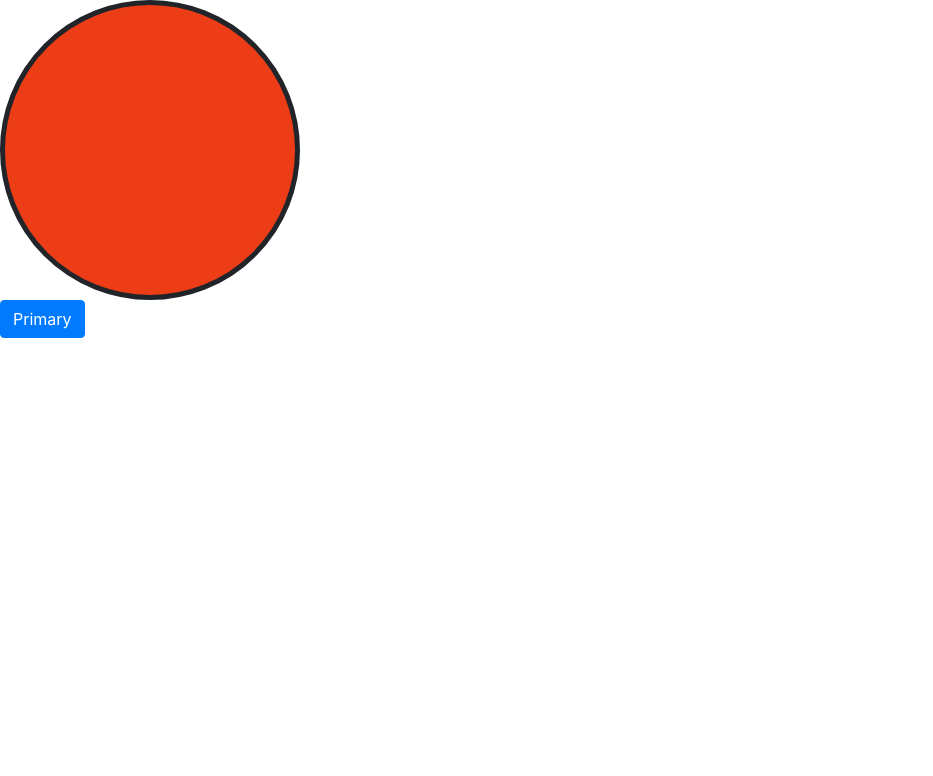
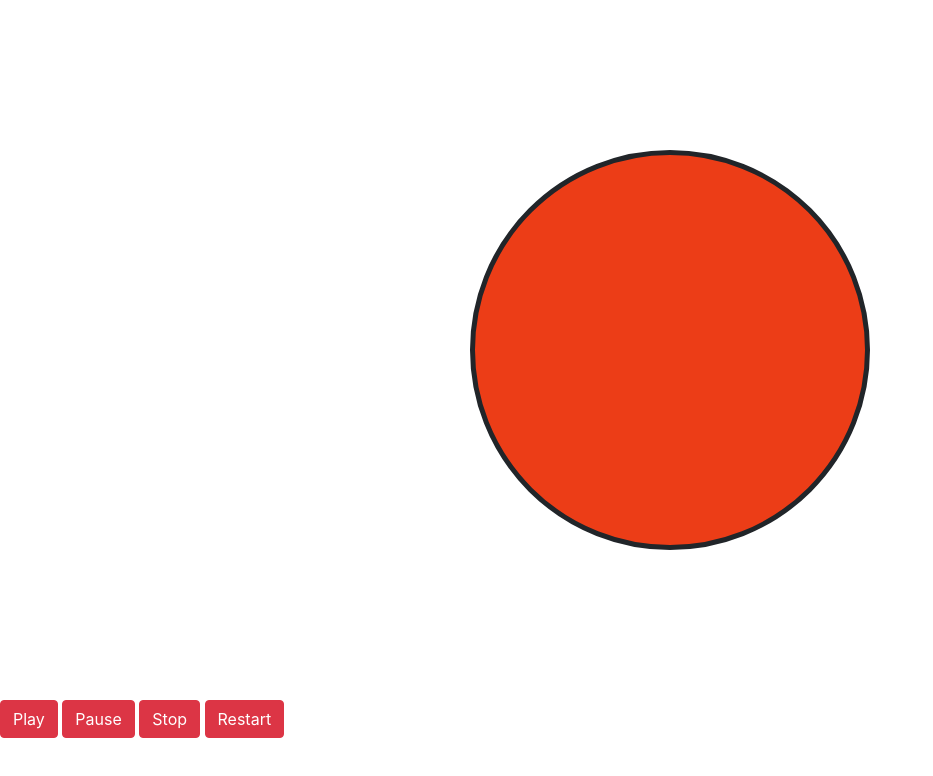
Before and after one commit to milindvishnoi/WiSCMentorship, a plain HTML site: page index.html in a window 1280 px wide. Shown: the whole page, without its empty margins (0-933 px from the left). Drawn offline with nearby package versions, Linux system fonts and the light colour scheme.

Commit message:
centered circle and added buttons

```diff
--- a/index.html
+++ b/index.html
@@ -10,20 +10,31 @@
 
 <body>
     <div class="circle"></div>
-    <button type="button" class="btn btn-primary">Primary</button>
+    <button type="button" class="btn btn-danger">Play</button>
+    <button type="button" class="btn btn-danger">Pause</button>
+    <button type="button" class="btn btn-danger">Stop</button>
+    <button type="button" class="btn btn-danger">Restart</button>
     <style>
     .circle {
        top: 250px;
        left: 250px;
-        height: 300px;
-        width: 300px;
+        height: 400px;
+        width: 400px;
         background-color: #EC3D17;
         border-radius: 50%;
         border: 3px;
         border: 5px solid;
         box-shadow: 15px #DAD3D1;
-        }
+        margin: 150px 470px
+    }
     .button {
+        color: lightcoral;
+        height: 200px;
+        width: 200px;
+        margin: 200px 600px;
+
+
+
 
     }
     </style>
```
